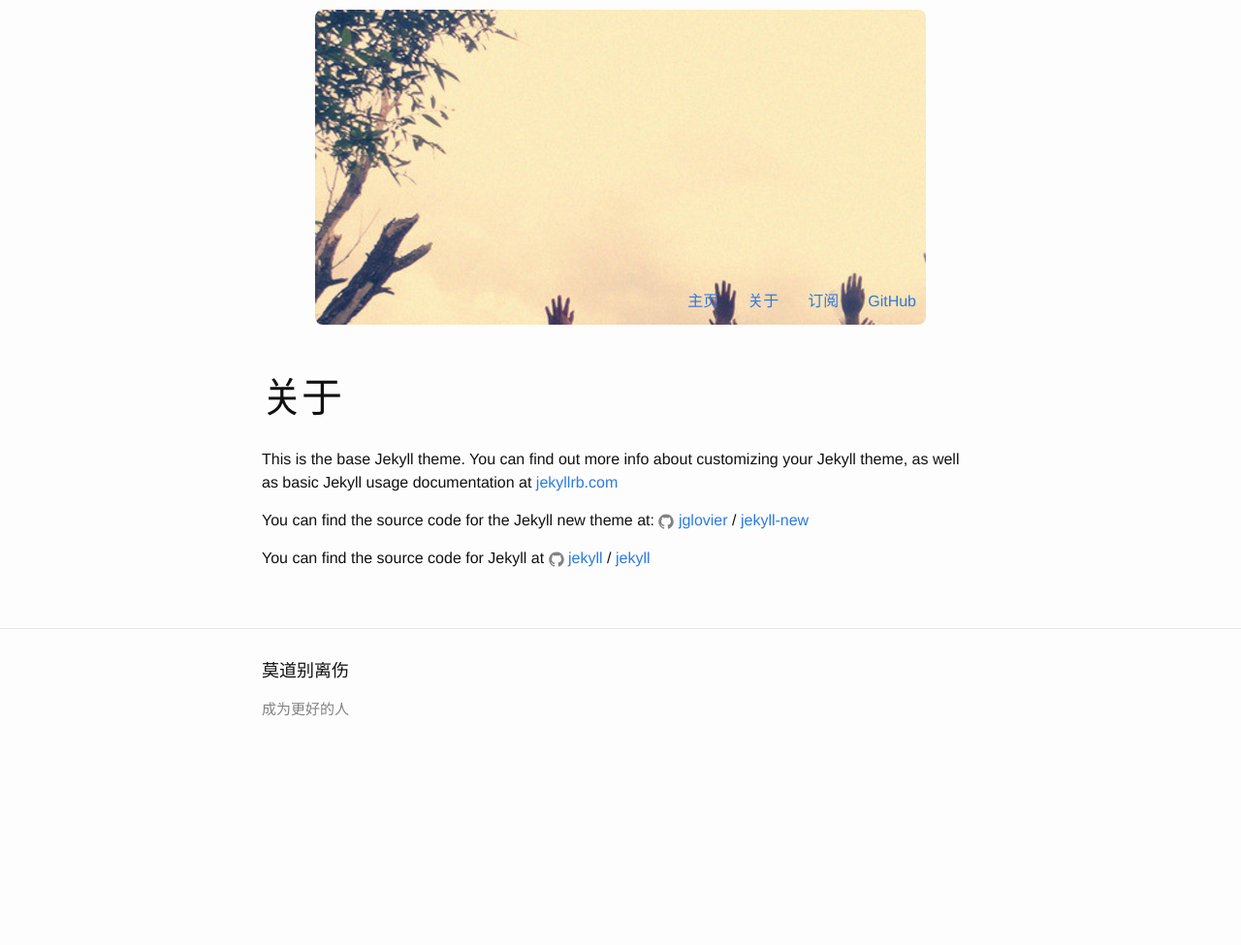
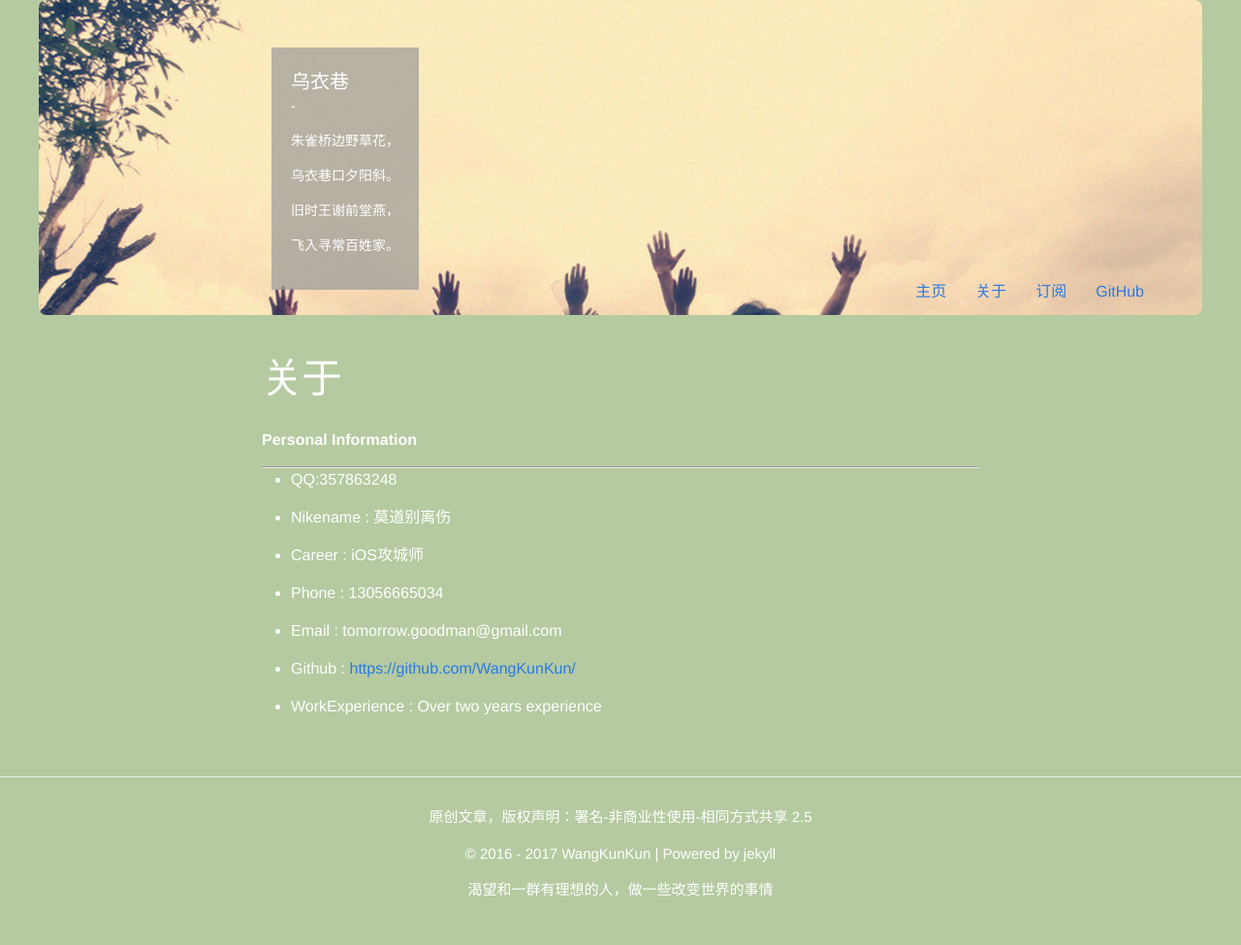
Before and after one commit to WangKunKun/wangkunkun.github.com, a Jekyll site: the page built from about.md, in a window 1280 px wide. Shown: the whole page at 97% size. Built offline with Jekyll 4.4.1, drawn with Linux system fonts in a browser that asks for light colours; before the commit the page ends 900 px from its top, so only the background shows below that.

Commit message:
头部 和 底部 定型
需要 让头部的文章动起来，随机选取~~

```diff
--- a/_includes/footer.html
+++ b/_includes/footer.html
@@ -1,19 +1,22 @@
 <footer class="site-footer">
 
-  <div class="wrapper">
 
-    <h2 class="footer-heading">{{ "莫道别离伤" }}</h2>
-
+    <!-- <h2 class="footer-heading">{{ "莫道别离伤" }}</h2> -->
     <div class="footer-col-wrapper">
+      <p>原创文章，版权声明：署名-非商业性使用-相同方式共享 2.5</p>
+      <p>© 2016 - 2017 WangKunKun | Powered by jekyll</p>
+      <p>渴望和一群有理想的人，做一些改变世界的事情</p>
+    </div>
+<!--     <div class="footer-col-wrapper">
       <div class="footer-col footer-col-1">
         <ul class="contact-list">
-          <li>{{ site.sign }}</li>
+          <li>{{ site.sign }}</li> -->
           <!-- <li>{{ site.description }}{</li>> -->
 <!--           <li>{{"职业：" | append: site.career}}</li>
           <li>{{"邮箱："}}<a href="mailto:{{ site.email }}">{{ site.email }}</a></li>
           <li>{{"电话：" | append: site.phone}}</li> -->
-        </ul>
-      </div>
+<!--         </ul>
+      </div> -->
 
 <!--       <div class="footer-col footer-col-2">
         <ul class="social-media-list">
@@ -36,6 +39,5 @@
       </div> -->
     </div>
 
-  </div>
 
 </footer>
--- a/about.md
+++ b/about.md
@@ -4,12 +4,29 @@
 permalink: /about/
 ---
 
-This is the base Jekyll theme. You can find out more info about customizing your Jekyll theme, as well as basic Jekyll usage documentation at [jekyllrb.com](http://jekyllrb.com/)
 
-You can find the source code for the Jekyll new theme at:
-{% include icon-github.html username="jglovier" %} /
-[jekyll-new](https://github.com/jglovier/jekyll-new)
+**Personal Information**
 
-You can find the source code for Jekyll at
-{% include icon-github.html username="jekyll" %} /
-[jekyll](https://github.com/jekyll/jekyll)
+---
+
+- QQ:357863248
+
+
+
+- Nikename	: 莫道别离伤
+
+
+
+- Career : iOS攻城师
+
+
+
+- Phone : 13056665034
+
+- Email : tomorrow.goodman@gmail.com
+
+
+
+- Github	: [https://github.com/WangKunKun/](https://github.com/WangKunKun/)
+
+- WorkExperience : Over two years experience
--- a/css/WKMain.css
+++ b/css/WKMain.css
@@ -12,8 +12,8 @@
  */
 body {
   font: 400 16px/1.5 "Helvetica Neue", Helvetica, Arial, sans-serif;
-  color: #111;
-  background-color: #fdfdfd;
+  color: #fff;
+  background-color: #b5caa0;
   -webkit-text-size-adjust: 100%;
   -webkit-font-feature-settings: "kern" 1;
   -moz-font-feature-settings: "kern" 1;
@@ -71,7 +71,7 @@
   a:visited {
     color: #878787; }
   a:hover {
-    color: #3CB371;
+    color: #ffffff;
     text-decoration: underline; }
 
 /**
@@ -158,8 +158,8 @@
   clear:both;*/
   position: relative;
   height: 340px;
-  width:630px;
-  margin:10px auto;
+  /*width:630px;*/
+  margin:0 auto;
   overflow:hidden;
   clear:both;
 }
@@ -174,7 +174,7 @@
     }*/
 
 .site-header figure{
-    width:630px;
+    width:100%;
     height:325px;
     display:block;
     overflow:hidden;
@@ -204,7 +204,7 @@
   height: 10%;
   float: right;
   top: 45%;
-  right: -20px;
+  right: 30px;
   margin-right: 30px;
 }
 
@@ -227,13 +227,18 @@
     }
 
 
-
+/*本来想完美适配+居中，但是暂时发现不行*/
 .headerImg
 {
-    width:630px;
-    height:325px;
+    width:1200px;
+    height:100%;
     border-radius: 8px;
+    /*background-size: 100% auto;*/
     background:url("../images/art.png") no-repeat;
+    position: relative;
+    /*居中*/
+    left: 50%;
+    margin-left: -600px;
 }
 
 
@@ -253,11 +258,16 @@
  */
 .site-footer {
   border-top: 1px solid #e8e8e8;
-  padding: 30px 0; }
+  padding: 30px 0;
+
+/*  position:relative;
+  margin: 0 auto;*/
+  }
 
 .footer-heading {
   font-size: 18px;
-  margin-bottom: 15px; }
+  margin-bottom: 15px;
+  }
 
 .contact-list,
 .social-media-list {
@@ -266,40 +276,11 @@
 
 .footer-col-wrapper {
   font-size: 15px;
-  color: #828282;
-  margin-left: -15px; }
+  color: #ffffff;
+  text-align:center
+}
 
-.footer-col {
-  float: left;
-  margin-bottom: 15px;
-  padding-left: 15px; }
 
-.footer-col-1 {
-  width: -webkit-calc(35% - (30px / 2));
-  width: calc(35% - (30px / 2)); }
-
-.footer-col-2 {
-  width: -webkit-calc(20% - (30px / 2));
-  width: calc(20% - (30px / 2)); }
-
-.footer-col-3 {
-  width: -webkit-calc(45% - (30px / 2));
-  width: calc(45% - (30px / 2)); }
-
-@media screen and (max-width: 800px) {
-  .footer-col-1,
-  .footer-col-2 {
-    width: -webkit-calc(50% - (30px / 2));
-    width: calc(50% - (30px / 2)); }
-
-  .footer-col-3 {
-    width: -webkit-calc(100% - (30px / 2));
-    width: calc(100% - (30px / 2)); } }
-@media screen and (max-width: 600px) {
-  .footer-col {
-    float: none;
-    width: -webkit-calc(100% - (30px / 2));
-    width: calc(100% - (30px / 2)); } }
 /**
  * Page content
  */
@@ -307,21 +288,26 @@
   padding: 30px 0; }
 
 .page-heading {
-  font-size: 20px; }
+  font-size: 20px;
+  color: #e8e8e8
+   }
 
 .post-list {
+  color: #ffffff
   margin-left: 0;
   list-style: none; }
   .post-list > li {
     margin-bottom: 30px; }
 
 .post-meta {
+  color: #ffffff
   font-size: 14px;
   color: #828282; }
 
 .post-link {
   display: block;
-  font-size: 24px; }
+  font-size: 24px;
+  color: #ffffff }
 
 /**
  * Posts
--- a/index.html
+++ b/index.html
@@ -4,7 +4,7 @@
 
 <div class="home">
 
-  <h1 class="page-heading">EssayList</h1>
+  <!-- <h1 class="page-heading">EssayList</h1> -->
 
   <ul class="post-list">
     {% for post in site.posts %}
```
